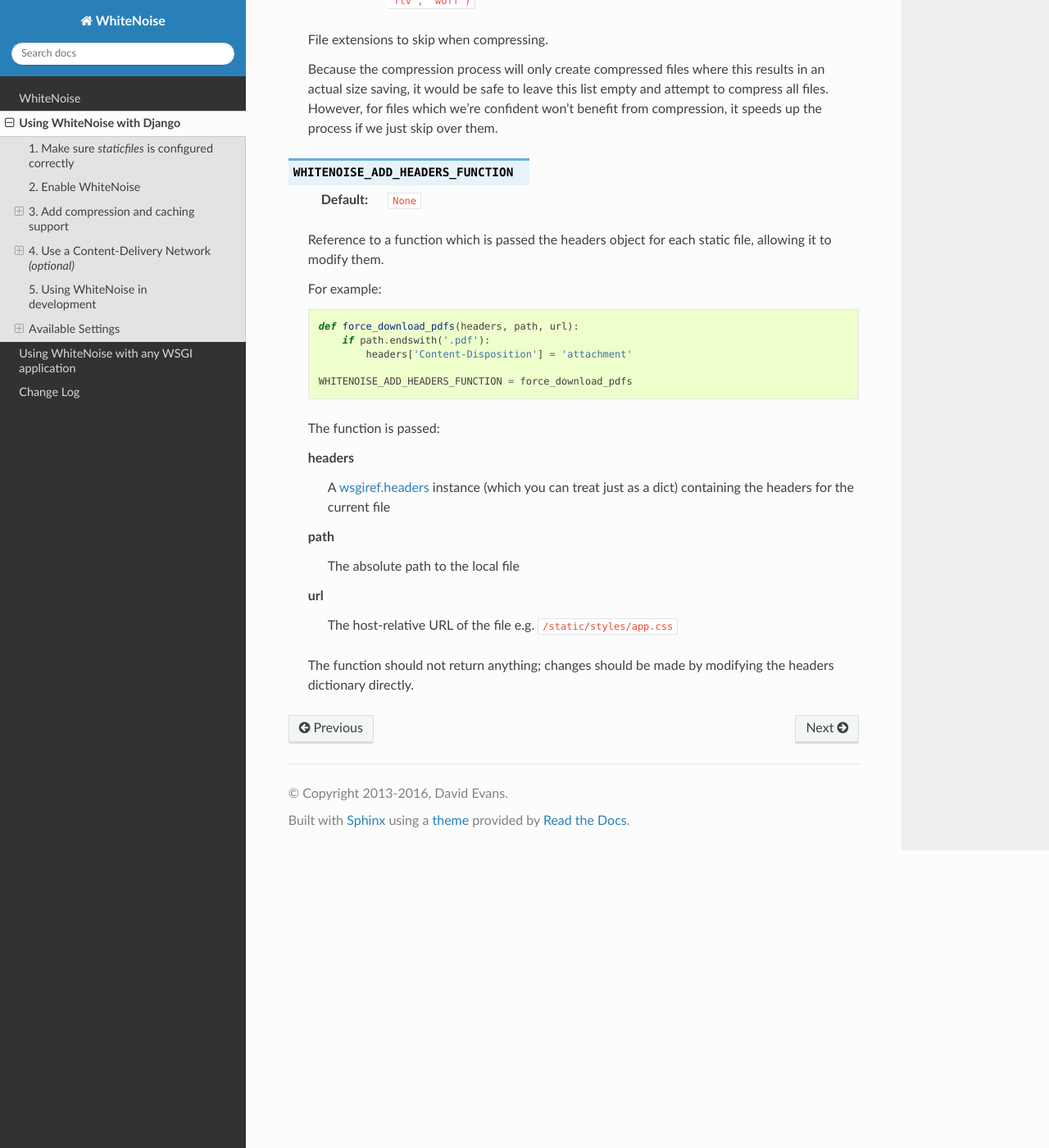
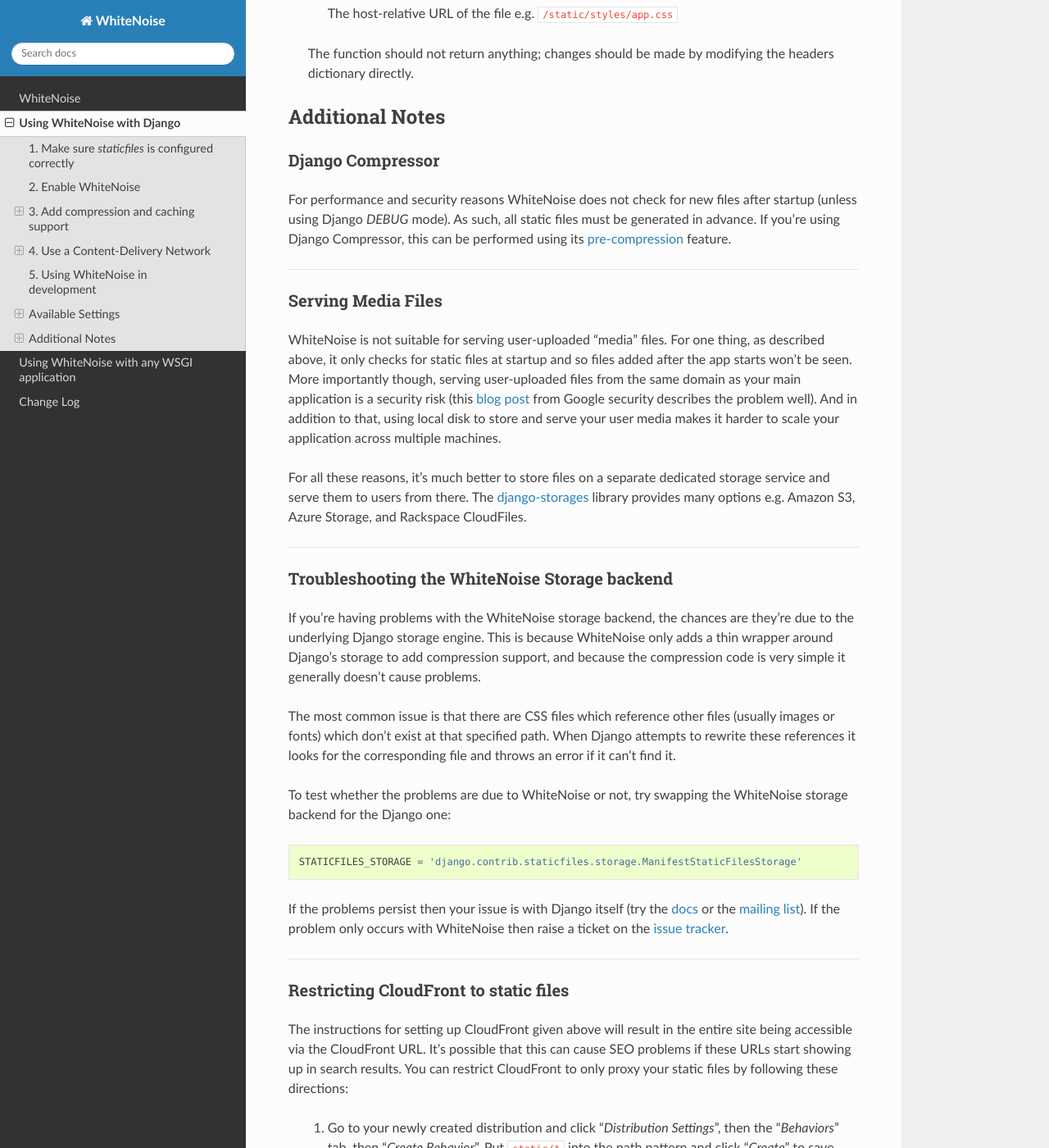
Before and after one commit to gorbunov87/white_noise, a Sphinx documentation site: the page built from docs/django.rst, in a window 1280 px wide and 1400 px high, scrolled down 6249 px. Shown: the whole window at 82% size. Built offline with Sphinx 7.4.7 and the Read the Docs theme 2.0.0, drawn with Linux system fonts in a browser that asks for light colours; some of the changed text lies outside the part shown.

Commit message:
Add an Additional Notes section to Django docs

```diff
--- a/docs/django.rst
+++ b/docs/django.rst
@@ -85,6 +75,8 @@ safely be cached forever. To use it, just add this to your ``settings.py``:
 If you need to compress files outside of the static files storage system you can
 use the supplied :ref:`command line utility <cli-utility>`
 
+.. note:: If you are having problems after switching to the WhiteNoise storage
+   backend please see the :ref:`troubleshooting guide <storage-troubleshoot>`.
 
 .. _brotli-compression:
 
@@ -107,35 +99,10 @@ Also note that browsers will only request brotli data over an HTTPS connection.
 .. _brotlipy: http://brotlipy.readthedocs.org/en/latest/
 
 
-Troubleshooting
-+++++++++++++++
-
-If you're having problems with the WhiteNoise storage backend, the chances are
-they're due to the underlying Django storage engine. This is because WhiteNoise
-only adds a thin wrapper around Django's storage to add compression support,
-and because the compression code is very simple it generally doesn't cause
-problems.
-
-To test whether the problems are due to WhiteNoise or not, try swapping the WhiteNoise
-storage backend for the Django one:
-
-.. code-block:: python
-
-   STATICFILES_STORAGE = 'django.contrib.staticfiles.storage.ManifestStaticFilesStorage'
-
-If the problems persist then your issue is with Django itself (try the docs_ or
-the `mailing list`_). If the problem only occurs with WhiteNoise then raise a
-ticket on the `issue tracker`_.
-
-.. _docs: https://docs.djangoproject.com/en/stable/ref/contrib/staticfiles/
-.. _mailing list: https://groups.google.com/d/forum/django-users
-.. _issue tracker: https://github.com/evansd/whitenoise/issues
-
-
 .. _cdn:
 
-4. Use a Content-Delivery Network *(optional)*
-----------------------------------------------
+4. Use a Content-Delivery Network
+---------------------------------
 
 The above steps will get you decent performance on moderate traffic sites, however
 for higher traffic sites, or sites where performance is a concern you should look
@@ -176,28 +143,15 @@ For apps on Heroku, you'd run this command
 
 .. code-block:: bash
 
-   heroku config:set DJANGO_STATIC_HOST=//d4663kmspf1sqa.cloudfront.net
+   heroku config:set DJANGO_STATIC_HOST=https://d4663kmspf1sqa.cloudfront.net
 
-
-Restricting CloudFront to static files
-++++++++++++++++++++++++++++++++++++++
 
 .. note::
 
-    By default your entire site will be accessible via the CloudFront URL. It's possible
-    that this can cause SEO problems if these URLs start showing up in search results.
-    You can restrict CloudFront to only proxy your static files by following the directions
-    below.
-
-1. Go to your newly created distribution and click "*Distribution Settings*", then
-the "*Behaviors*" tab, then "*Create Behavior*". Put ``static/*`` into the path pattern and
-click "*Create*" to save.
-
-2. Now select the ``Default (*)`` behaviour and click "*Edit*". Set "*Restrict Viewer Access*"
-to "*Yes*" and then click "*Yes, Edit*" to save.
-
-3. Check that the ``static/*`` pattern is first on the list, and the default one is second.
-This will ensure that requests for static files are passed through but all others are blocked.
+    By default your entire site will be accessible via the CloudFront URL. It's
+    possible that this can cause SEO problems if these URLs start showing up in
+    search results.  You can restrict CloudFront to only proxy your static
+    files by following :ref:`these directions <restricting-cloudfront>`.
 
 
 .. _runserver-nostatic:
@@ -373,3 +327,99 @@ arguments uppercased with a 'WHITENOISE\_' prefix.
     headers dictionary directly.
 
 .. __: https://docs.python.org/3/library/wsgiref.html#module-wsgiref.headers
+
+
+Additional Notes
+----------------
+
+
+Django Compressor
++++++++++++++++++
+
+For performance and security reasons WhiteNoise does not check for new
+files after startup (unless using Django `DEBUG` mode). As such, all static
+files must be generated in advance. If you're using Django Compressor, this
+can be performed using its `pre-compression`_ feature.
+
+.. _pre-compression: https://django-compressor.readthedocs.org/en/latest/usage/#pre-compression
+
+--------------------------------------------------------------------------
+
+
+Serving Media Files
++++++++++++++++++++
+
+WhiteNoise is not suitable for serving user-uploaded "media" files. For one
+thing, as described above, it only checks for static files at startup and so
+files added after the app starts won't be seen. More importantly though,
+serving user-uploaded files from the same domain as your main application is a
+security risk (this `blog post`_ from Google security describes the problem
+well). And in addition to that, using local disk to store and serve your user
+media makes it harder to scale your application across multiple machines.
+
+For all these reasons, it's much better to store files on a separate dedicated
+storage service and serve them to users from there. The `django-storages`_
+library provides many options e.g. Amazon S3, Azure Storage, and Rackspace
+CloudFiles.
+
+.. _blog post: https://security.googleblog.com/2012/08/content-hosting-for-modern-web.html
+.. _django-storages: https://django-storages.readthedocs.org/en/latest/
+
+--------------------------------------------------------------------------
+
+
+.. _storage-troubleshoot:
+
+Troubleshooting the WhiteNoise Storage backend
+++++++++++++++++++++++++++++++++++++++++++++++
+
+If you're having problems with the WhiteNoise storage backend, the chances are
+they're due to the underlying Django storage engine. This is because WhiteNoise
+only adds a thin wrapper around Django's storage to add compression support,
+and because the compression code is very simple it generally doesn't cause
+problems.
+
+The most common issue is that there are CSS files which reference other files
+(usually images or fonts) which don't exist at that specified path. When Django
+attempts to rewrite these references it looks for the corresponding file and
+throws an error if it can't find it.
+
+To test whether the problems are due to WhiteNoise or not, try swapping the WhiteNoise
+storage backend for the Django one:
+
+.. code-block:: python
+
+   STATICFILES_STORAGE = 'django.contrib.staticfiles.storage.ManifestStaticFilesStorage'
+
+If the problems persist then your issue is with Django itself (try the docs_ or
+the `mailing list`_). If the problem only occurs with WhiteNoise then raise a
+ticket on the `issue tracker`_.
+
+.. _docs: https://docs.djangoproject.com/en/stable/ref/contrib/staticfiles/
+.. _mailing list: https://groups.google.com/d/forum/django-users
+.. _issue tracker: https://github.com/evansd/whitenoise/issues
+
+--------------------------------------------------------------------------
+
+
+.. _restricting-cloudfront:
+
+Restricting CloudFront to static files
+++++++++++++++++++++++++++++++++++++++
+
+The instructions for setting up CloudFront given above will result in the
+entire site being accessible via the CloudFront URL. It's possible that this
+can cause SEO problems if these URLs start showing up in search results.  You
+can restrict CloudFront to only proxy your static files by following these
+directions:
+
+
+ 1. Go to your newly created distribution and click "*Distribution Settings*", then
+    the "*Behaviors*" tab, then "*Create Behavior*". Put ``static/*`` into the path pattern and
+    click "*Create*" to save.
+
+ 2. Now select the ``Default (*)`` behaviour and click "*Edit*". Set "*Restrict Viewer Access*"
+    to "*Yes*" and then click "*Yes, Edit*" to save.
+
+ 3. Check that the ``static/*`` pattern is first on the list, and the default one is second.
+    This will ensure that requests for static files are passed through but all others are blocked.
```
Also changed, not shown: other parts of docs/django.rst (+0 -10 lines).
